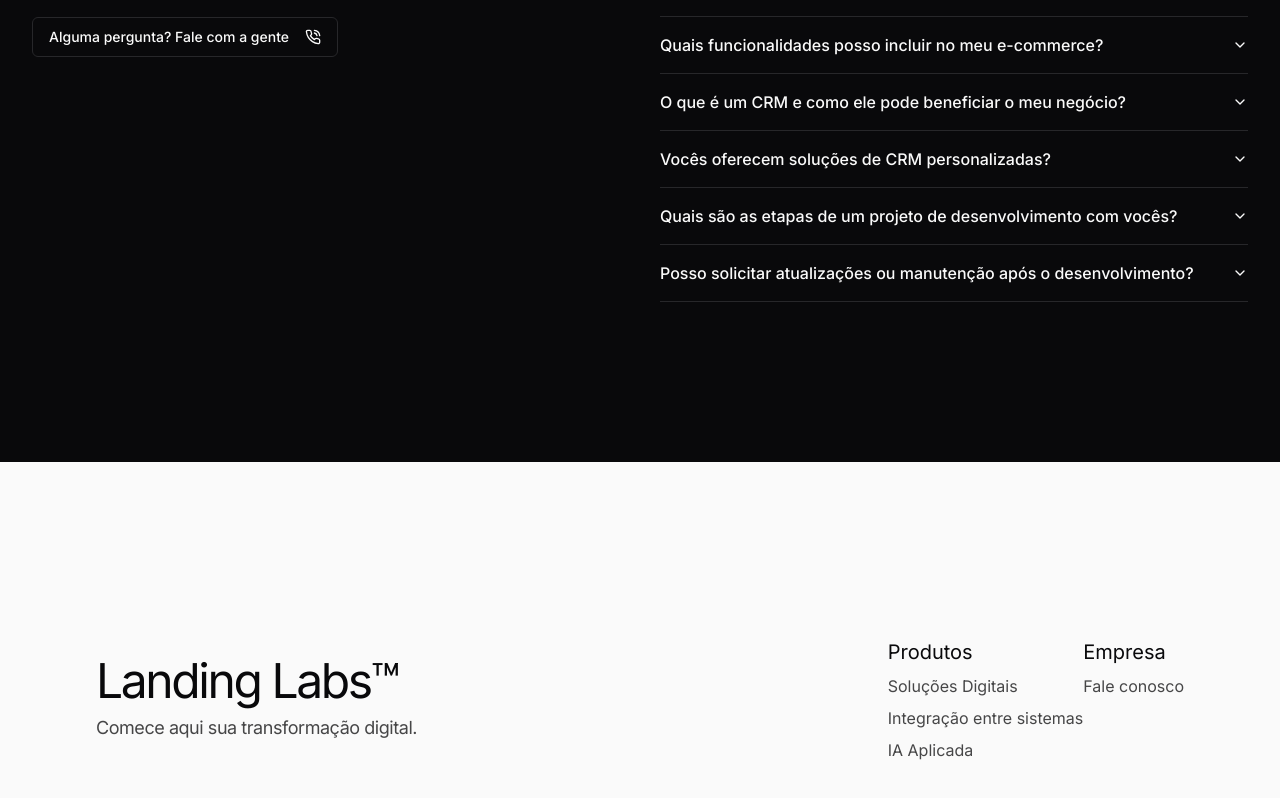
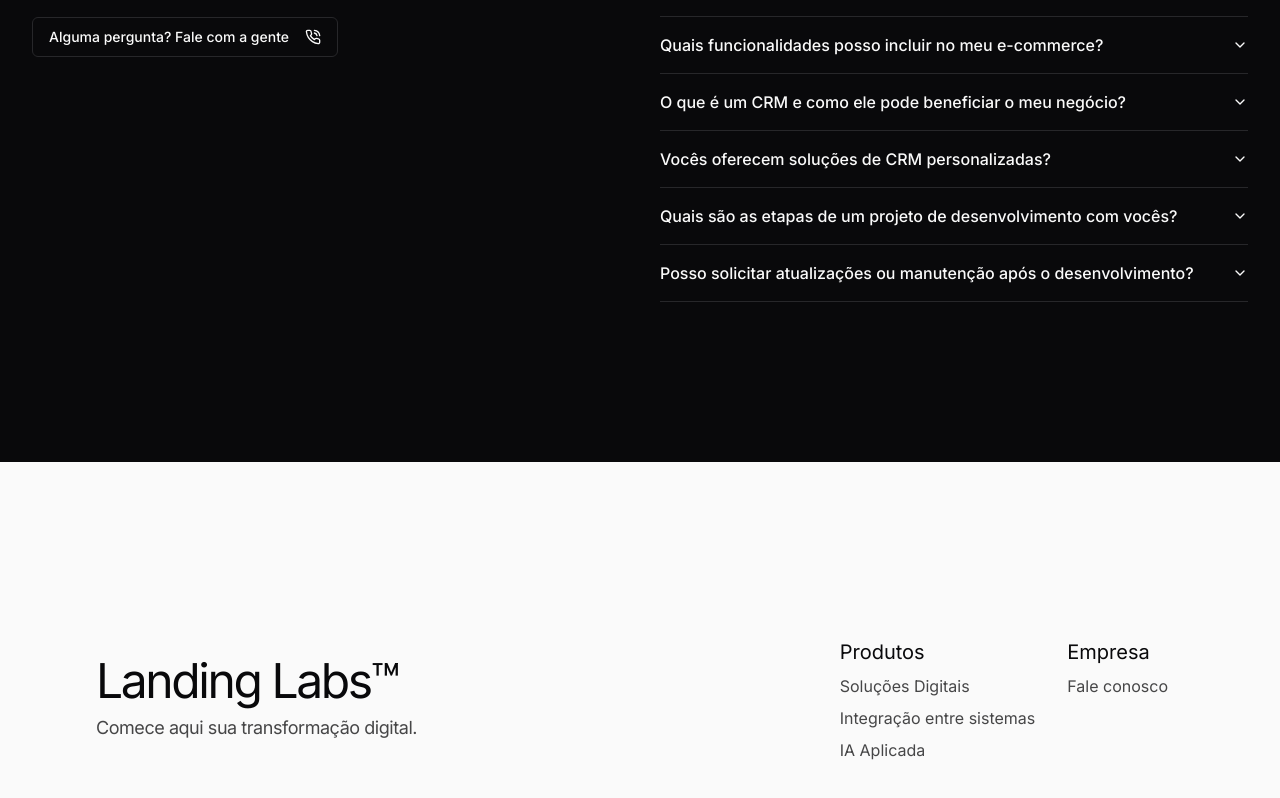
Before and after one commit to landinglabs/landing_page, a Next.js app: page / in a window 1280 px wide. Shown: the part 2515-3313 px from the top of the page. Built offline with nearby package versions, Linux system fonts and the light colour scheme.

Commit message:
feat: update spacing on footer

```diff
--- a/components/sections/footer.tsx
+++ b/components/sections/footer.tsx
@@ -50,7 +50,7 @@ export const Footer = () => {
             {navigationItems.map((item) => (
               <div
                 key={item.title}
-                className="flex text-base gap-1 flex-col items-start py-4"
+                className="flex text-base gap-1 flex-col items-start py-4 md:p-4"
               >
                 <div className="flex flex-col gap-2">
                   <p className="text-xl">{item.title}</p>
```
